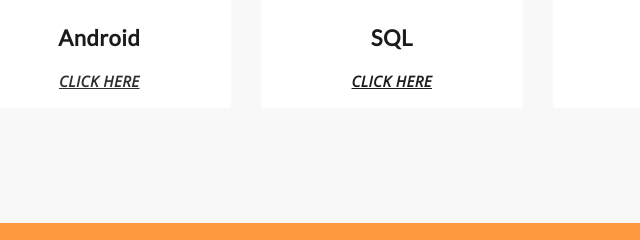
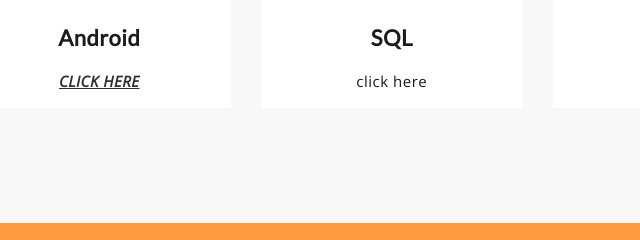
Before and after one commit to superweb1/ebookwebsite, a plain HTML site: page MINOR PROJECT.html in a window 1280 px wide. Shown: the part 1307-1547 px from the top of the page, 102-742 px from the left. Drawn offline with nearby package versions, Linux system fonts and the light colour scheme.

Commit message:
Update MINOR PROJECT.html

```diff
--- a/MINOR PROJECT.html
+++ b/MINOR PROJECT.html
@@ -229,7 +229,7 @@
 				<i class="fa fa-file-pdf-o" aria-hidden="true"></i>
 				</span>
 				<h4>SQL</h4>
-				 <p> <a href="https://riptutorial.com/ebook/sql"></a></a><b><i><u>CLICK HERE</u></i></b></p>
+				 <p> <link href="text.html" rel="file"> click here </p>
 			</div>
 			</div>
 
```
